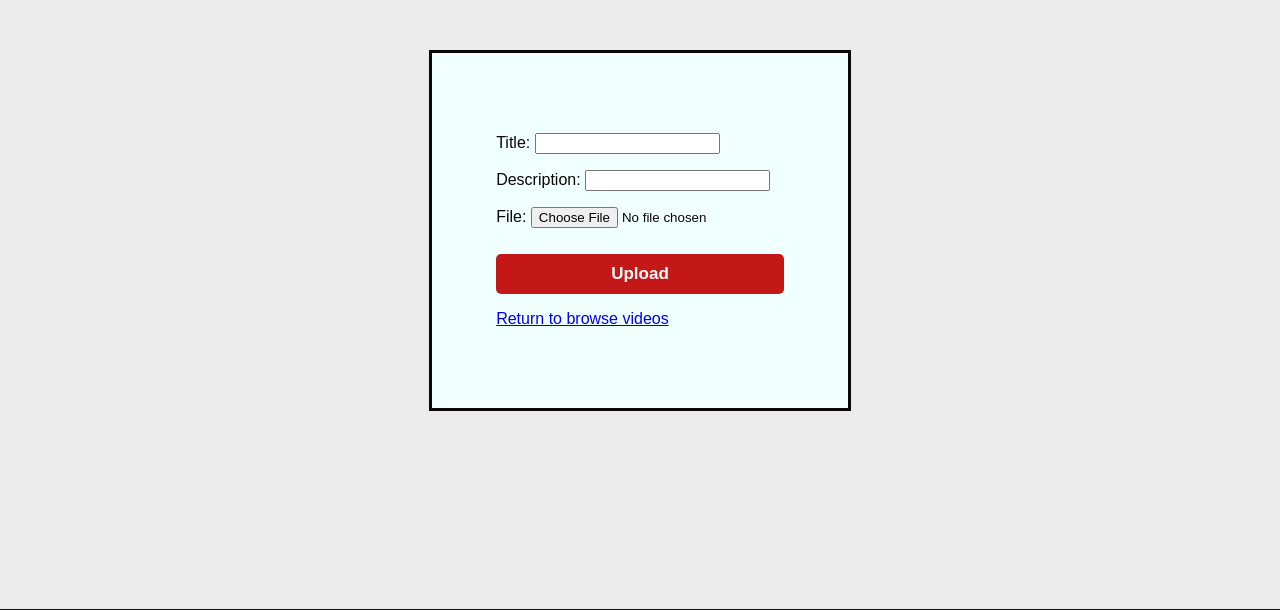
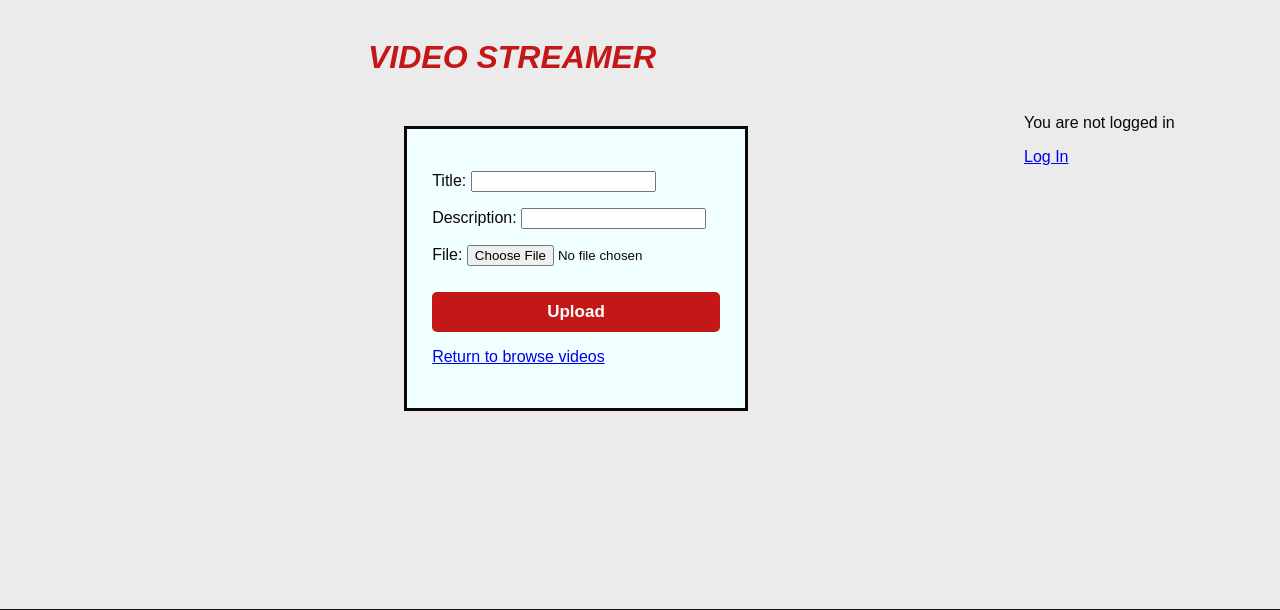
Before and after one commit to vivekj52/Video_Streamer, a Django app: page /streamer/upload in a window 1280 px wide. Shown: the top 610 px of the page. Run offline with Django 3.2, Linux system fonts and the light colour scheme; parts of the project's set-up code (start-up, migrations or seed data) failed here and were passed over; some libraries are stand-ins or nearby versions.

Commit message:
Improved UI

```diff
--- a/static/streamer/registration/login.css
+++ b/static/streamer/registration/login.css
@@ -6,6 +6,11 @@ body
     box-sizing: border-box;
     font-family: 'Poppins', sans-serif;
     background-color: rgb(235, 235, 235);
+}
+
+.hleft{
+    width: 100%;
+    color: #c41717;
 }
 
 footer
--- a/static/streamer/uploads/uploads.css
+++ b/static/streamer/uploads/uploads.css
@@ -6,6 +6,17 @@ body
     box-sizing: border-box;
     font-family: 'Poppins', sans-serif;
     background-color: rgb(235, 235, 235);
+}
+
+.hleft{
+    width: 80%;
+    color: #c41717;
+}
+
+.hright {
+    position: relative;
+    width: 20%;
+    float: right;
 }
 
 footer
@@ -26,7 +37,9 @@ footer
     border-style: solid;
     background-color: azure;
     width: fit-content;
-    padding: 5%;
+    padding: 2%;
+    position: relative;
+    right: 5%;
 }
 
 .btn
--- a/templates/streamer/upload.html
+++ b/templates/streamer/upload.html
@@ -8,7 +8,26 @@
     <title>Upload</title>
 </head>
 <body>
-{% block content %}
+
+<header>
+<div class="hleft">
+      <h1 align="center"><i>VIDEO STREAMER</i></h1>
+</div>
+<div class="hright">
+    {% block content %}
+    {% if user.is_authenticated %}
+      Hi {{ user.username }}!({{ user.first_name }} {{ user.last_name }})<br>
+        {{ user.email }}<br>
+        Last login: {{ user.last_login }}<br>
+      <p><a href="{% url 'logout' %}">Log Out</a></p>
+    {% else %}
+      <p>You are not logged in</p>
+      <a href="{% url 'login' %}">Log In</a>
+    {% endif %}
+
+</div>
+</header>
+
     {% if messages %}
 <ul class="messages">
     {% for message in messages %}
```
Also changed, not shown: static/streamer/player.css (+17 -15 lines), static/streamer/registration/signup.css (+8 -2 lines), templates/registration/login.html (+5 -2 lines), templates/registration/signup.html (+5 -2 lines), templates/streamer/player.html (+6 -12 lines).
